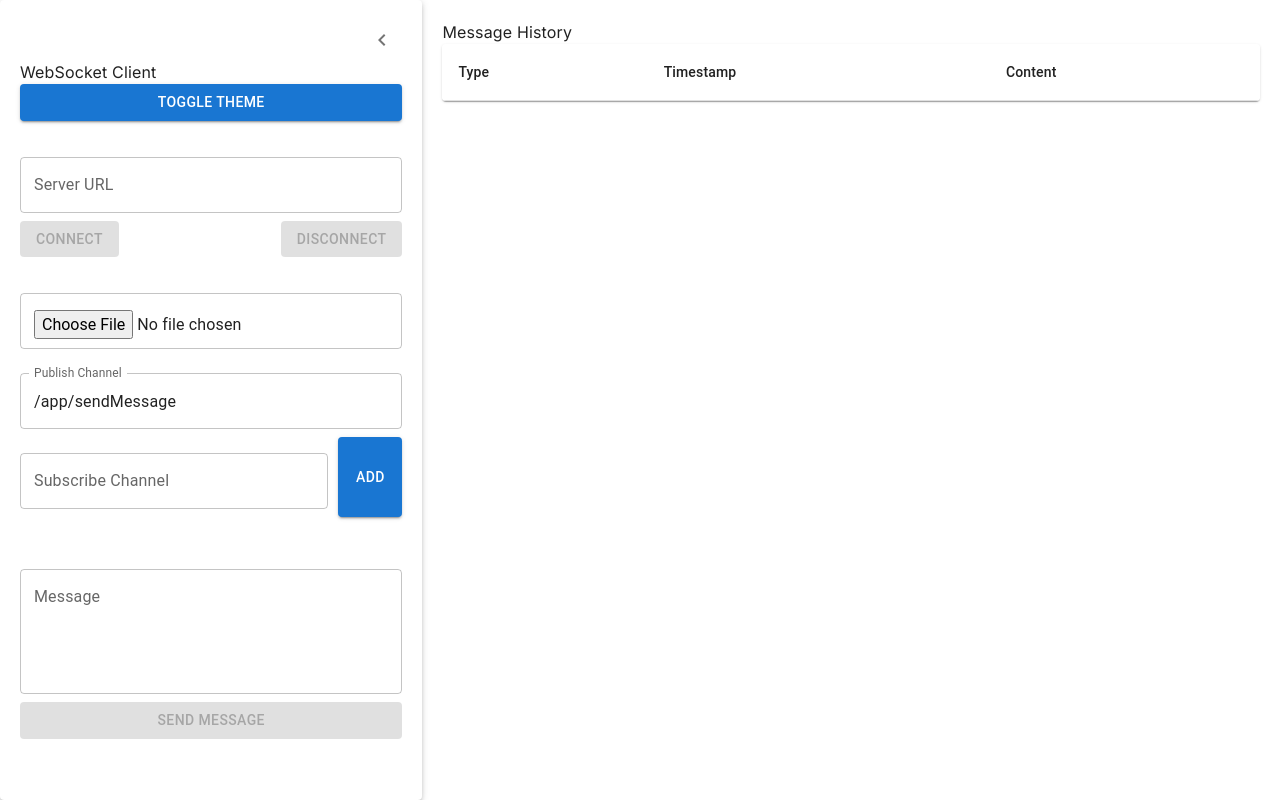
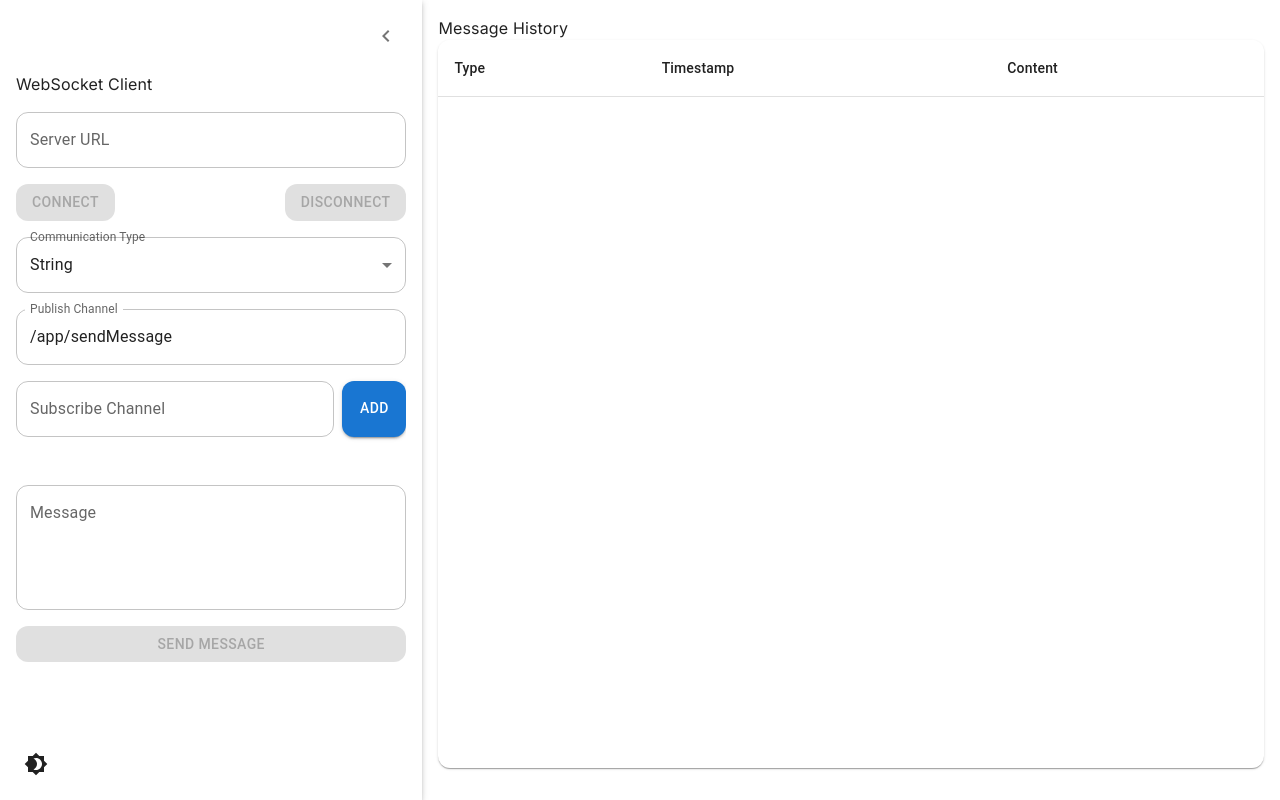
Before and after one commit to waterfogSW/stomp-client, a Next.js app: page / in a window 1280 px wide. Built offline with nearby package versions, Linux system fonts and the light colour scheme.

Commit message:
✨ 다크모드 추가

```diff
--- a/src/app/page.tsx
+++ b/src/app/page.tsx
@@ -1,9 +1,22 @@
+import { Metadata } from 'next';
 import dynamic from 'next/dynamic';
 
-const WebSocketClient = dynamic(() => import('./websocket-client'), { ssr: false });
+const WebSocketClient = dynamic(() => import('./websocket-client'), {
+  ssr: false,
+  loading: () => <p>Loading WebSocket Client...</p>
+});
+
+export const metadata: Metadata = {
+  title: 'WebSocket Client',
+  description: 'A WebSocket client application for real-time communication',
+};
 
 export default function Home() {
   return (
-      <WebSocketClient />
+      <main className="flex min-h-screen flex-col">
+        <div className="flex-1 w-full">
+          <WebSocketClient />
+        </div>
+      </main>
   );
 }
--- a/src/app/websocket-client.tsx
+++ b/src/app/websocket-client.tsx
@@ -21,14 +21,22 @@ import List from '@mui/material/List';
 import ListItem from '@mui/material/ListItem';
 import ListItemText from '@mui/material/ListItemText';
 import ListItemSecondaryAction from '@mui/material/ListItemSecondaryAction';
+import DeleteIcon from '@mui/icons-material/Delete';
+import Brightness4Icon from '@mui/icons-material/Brightness4';
+import Brightness7Icon from '@mui/icons-material/Brightness7';
+import Select from '@mui/material/Select';
+import MenuItem from '@mui/material/MenuItem';
+import FormControl from '@mui/material/FormControl';
+import InputLabel from '@mui/material/InputLabel';
+import Box from '@mui/material/Box';
+import Chip from '@mui/material/Chip';
 
 type ProtoMessage = protobuf.Message<{ [k: string]: any }> & {
   $type: protobuf.Type;
   toJSON(): { [k: string]: any };
 };
 
-interface MessageItem {
-  type: 'sent' | 'received';
+interface MessageItem {  type: 'sent' | 'received';
   content: string;
   timestamp: Date;
 }
@@ -47,10 +55,14 @@ const WebSocketClient: React.FC = () => {
   const [messages, setMessages] = useState<MessageItem[]>([]);
   const clientRef = useRef<Client | null>(null);
   const [isSidebarOpen, setIsSidebarOpen] = useState(true);
+  const [communicationType, setCommunicationType] = useState<'protobuf' | 'string'>('string');
 
   const theme = createTheme({
     palette: {
       mode: isDarkMode ? 'dark' : 'light',
+    },
+    shape: {
+      borderRadius: 12,
     },
   });
 
@@ -68,7 +80,7 @@ const WebSocketClient: React.FC = () => {
 
         subscribeChannels.forEach(channel => {
           client.subscribe(channel, (message: IMessage) => {
-            handleIncomingMessage(message.binaryBody as Uint8Array);
+            handleIncomingMessage(message.body);
           });
         });
       },
@@ -129,7 +141,7 @@ const WebSocketClient: React.FC = () => {
 
       if (connected && clientRef.current) {
         clientRef.current.subscribe(newSubscribeChannel, (message: IMessage) => {
-          handleIncomingMessage(message.binaryBody as Uint8Array);
+          handleIncomingMessage(message.body);
         });
       }
     }
@@ -140,19 +152,25 @@ const WebSocketClient: React.FC = () => {
   };
 
   const sendMessage = () => {
-    if (!connected || !messageType || !clientRef.current) return;
+    if (!connected || !clientRef.current) return;
 
     try {
+      let messageToSend: string = messageInput;
+
+      if (communicationType === 'protobuf' && messageType) {
         const jsonMessage = JSON.parse(messageInput);
         const errMsg = messageType.verify(jsonMessage);
         if (errMsg) throw Error(errMsg);
 
         const message = messageType.create(jsonMessage) as ProtoMessage;
         const encodedMessage = messageType.encode(message).finish();
+        // Convert Uint8Array to base64 string
+        messageToSend = btoa(String.fromCharCode.apply(null, encodedMessage as unknown as number[]));
+      }
 
       clientRef.current.publish({
         destination: publishChannel,
-        binaryBody: encodedMessage,
+        body: messageToSend,
       });
 
       setMessages(prev => [...prev, { type: 'sent', content: messageInput, timestamp: new Date() }]);
@@ -163,18 +181,25 @@ const WebSocketClient: React.FC = () => {
     }
   };
 
-  const handleIncomingMessage = (binaryBody: Uint8Array) => {
-    if (!messageType) return;
+  const handleIncomingMessage = (messageBody: string) => {
+    let messageContent: string;
 
+    if (communicationType === 'protobuf' && messageType) {
       try {
-      const decodedMessage = messageType.decode(binaryBody) as ProtoMessage;
+        // Convert base64 string back to Uint8Array
+        const binaryMessage = new Uint8Array(atob(messageBody).split('').map(char => char.charCodeAt(0)));
+        const decodedMessage = messageType.decode(binaryMessage) as ProtoMessage;
         const jsonMessage = messageType.toObject(decodedMessage);
-      const messageContent = JSON.stringify(jsonMessage, null, 2);
+        messageContent = JSON.stringify(jsonMessage, null, 2);
+      } catch (error) {
+        console.error('Error decoding protobuf message:', error);
+        messageContent = `Error decoding message: ${error}`;
+      }
+    } else {
+      messageContent = messageBody;
+    }
+
     setMessages(prev => [...prev, { type: 'received', content: messageContent, timestamp: new Date() }]);
-    } catch (error) {
-      console.error('Error decoding message:', error);
-      setMessages(prev => [...prev, { type: 'received', content: `Error decoding message: ${error}`, timestamp: new Date() }]);
-    }
   };
 
   const toggleSidebar = () => {
@@ -184,76 +209,90 @@ const WebSocketClient: React.FC = () => {
   return (
       <ThemeProvider theme={theme}>
         <CssBaseline />
-        <div style={{ display: 'flex', height: '100vh' }}>
+        <Box sx={{ display: 'flex', height: '100vh', overflow: 'hidden' }}>
           <Paper
               elevation={3}
-              style={{
+              sx={{
                 width: isSidebarOpen ? '33%' : '60px',
                 transition: 'width 0.3s',
                 overflow: 'hidden',
                 display: 'flex',
                 flexDirection: 'column',
-                padding: '20px',
+                borderRadius: 0,
               }}
           >
-            <IconButton onClick={toggleSidebar} style={{ alignSelf: 'flex-end' }}>
+            <Box sx={{
+              display: 'flex',
+              flexDirection: 'column',
+              height: '100%',
+              p: isSidebarOpen ? 2 : 1
+            }}>
+              <IconButton
+                  onClick={toggleSidebar}
+                  sx={{ alignSelf: isSidebarOpen ? 'flex-end' : 'center', mb: 2 }}
+              >
                 {isSidebarOpen ? <ChevronLeftIcon /> : <ChevronRightIcon />}
               </IconButton>
               {isSidebarOpen && (
-                <>
+                  <Box sx={{ display: 'flex', flexDirection: 'column', gap: 2, overflowY: 'auto', flexGrow: 1 }}>
                     <h1>WebSocket Client</h1>
-                  <Button variant="contained" onClick={() => setIsDarkMode(!isDarkMode)} style={{ marginBottom: '20px' }}>
-                    Toggle Theme
-                  </Button>
                     <TextField
                         label="Server URL"
                         value={serverUrl}
                         onChange={(e) => setServerUrl(e.target.value)}
-                      margin="normal"
                         fullWidth
                     />
-                  <div style={{ display: 'flex', justifyContent: 'space-between', marginBottom: '20px' }}>
+                    <Box sx={{ display: 'flex', justifyContent: 'space-between' }}>
                       <Button variant="contained" onClick={connectToServer} disabled={connected || !serverUrl}>
                         Connect
                       </Button>
                       <Button variant="contained" onClick={disconnectFromServer} disabled={!connected}>
                         Disconnect
                       </Button>
-                  </div>
+                    </Box>
+                    <FormControl fullWidth>
+                      <InputLabel>Communication Type</InputLabel>
+                      <Select
+                          value={communicationType}
+                          onChange={(e) => setCommunicationType(e.target.value as 'protobuf' | 'string')}
+                      >
+                        <MenuItem value="string">String</MenuItem>
+                        <MenuItem value="protobuf">Protobuf</MenuItem>
+                      </Select>
+                    </FormControl>
+                    {communicationType === 'protobuf' && (
                         <TextField
                             type="file"
                             onChange={handleProtoFileUpload}
                             inputProps={{ accept: '.proto' }}
-                      margin="normal"
                             fullWidth
                         />
-                  {protoFile && <p>Uploaded: {protoFile.name}</p>}
+                    )}
+                    {protoFile && <Chip label={`Uploaded: ${protoFile.name}`} onDelete={() => setProtoFile(null)} />}
                     <TextField
                         label="Publish Channel"
                         value={publishChannel}
                         onChange={(e) => setPublishChannel(e.target.value)}
-                      margin="normal"
                         fullWidth
                     />
-                  <div style={{ display: 'flex', marginBottom: '20px' }}>
+                    <Box sx={{ display: 'flex', gap: 1 }}>
                       <TextField
                           label="Subscribe Channel"
                           value={newSubscribeChannel}
                           onChange={(e) => setNewSubscribeChannel(e.target.value)}
-                        margin="normal"
                           fullWidth
                       />
-                    <Button variant="contained" onClick={addSubscribeChannel} style={{ marginLeft: '10px' }}>
+                      <Button variant="contained" onClick={addSubscribeChannel}>
                         Add
                       </Button>
-                  </div>
+                    </Box>
                     <List>
                       {subscribeChannels.map((channel, index) => (
                           <ListItem key={index}>
                             <ListItemText primary={channel} />
                             <ListItemSecondaryAction>
                               <IconButton edge="end" aria-label="delete" onClick={() => removeSubscribeChannel(channel)}>
-                              {/* You can add a delete icon here */}
+                                <DeleteIcon />
                               </IconButton>
                             </ListItemSecondaryAction>
                           </ListItem>
@@ -265,18 +304,25 @@ const WebSocketClient: React.FC = () => {
                         rows={4}
                         value={messageInput}
                         onChange={(e) => setMessageInput(e.target.value)}
-                      margin="normal"
                         fullWidth
                     />
-                  <Button variant="contained" onClick={sendMessage} disabled={!connected || !messageType} fullWidth>
+                    <Button variant="contained" onClick={sendMessage} disabled={!connected} fullWidth>
                       Send Message
                     </Button>
-                </>
+                  </Box>
               )}
+              <IconButton
+                  onClick={() => setIsDarkMode(!isDarkMode)}
+                  color="inherit"
+                  sx={{ mt: 'auto', alignSelf: isSidebarOpen ? 'flex-start' : 'center' }}
+              >
+                {isDarkMode ? <Brightness7Icon /> : <Brightness4Icon />}
+              </IconButton>
+            </Box>
           </Paper>
-          <main style={{ flexGrow: 1, padding: '20px', overflow: 'hidden' }}>
+          <Box sx={{ flexGrow: 1, display: 'flex', flexDirection: 'column', p: 2, overflow: 'hidden' }}>
             <h2>Message History</h2>
-            <TableContainer component={Paper} style={{ maxHeight: 'calc(100vh - 100px)', overflow: 'auto' }}>
+            <TableContainer component={Paper} sx={{ flexGrow: 1, overflow: 'auto', mb: 2 }}>
               <Table stickyHeader>
                 <TableHead>
                   <TableRow>
@@ -298,8 +344,8 @@ const WebSocketClient: React.FC = () => {
                 </TableBody>
               </Table>
             </TableContainer>
-          </main>
-        </div>
+          </Box>
+        </Box>
       </ThemeProvider>
   );
 };
```
Lines whose indentation alone changed are shown as unchanged.
